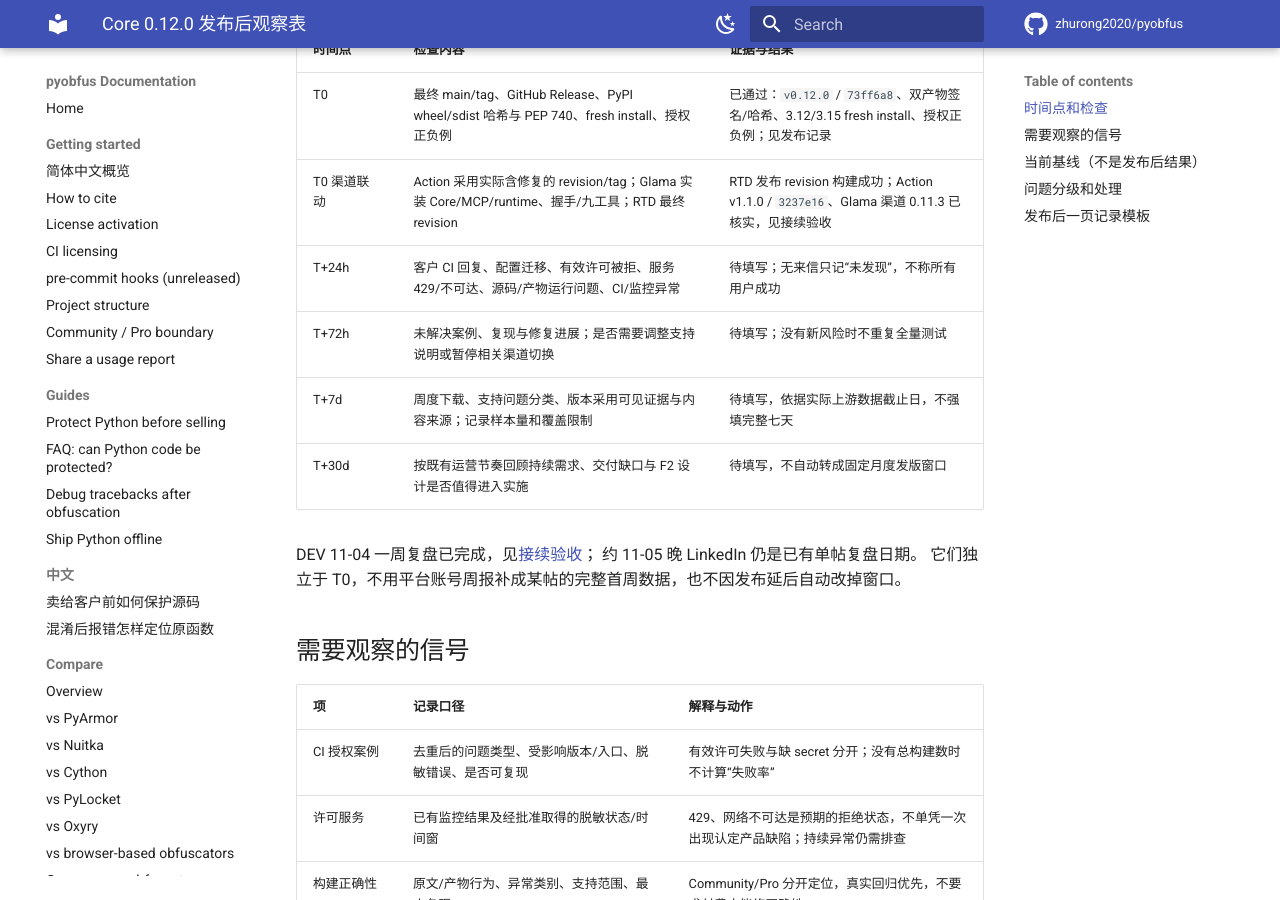
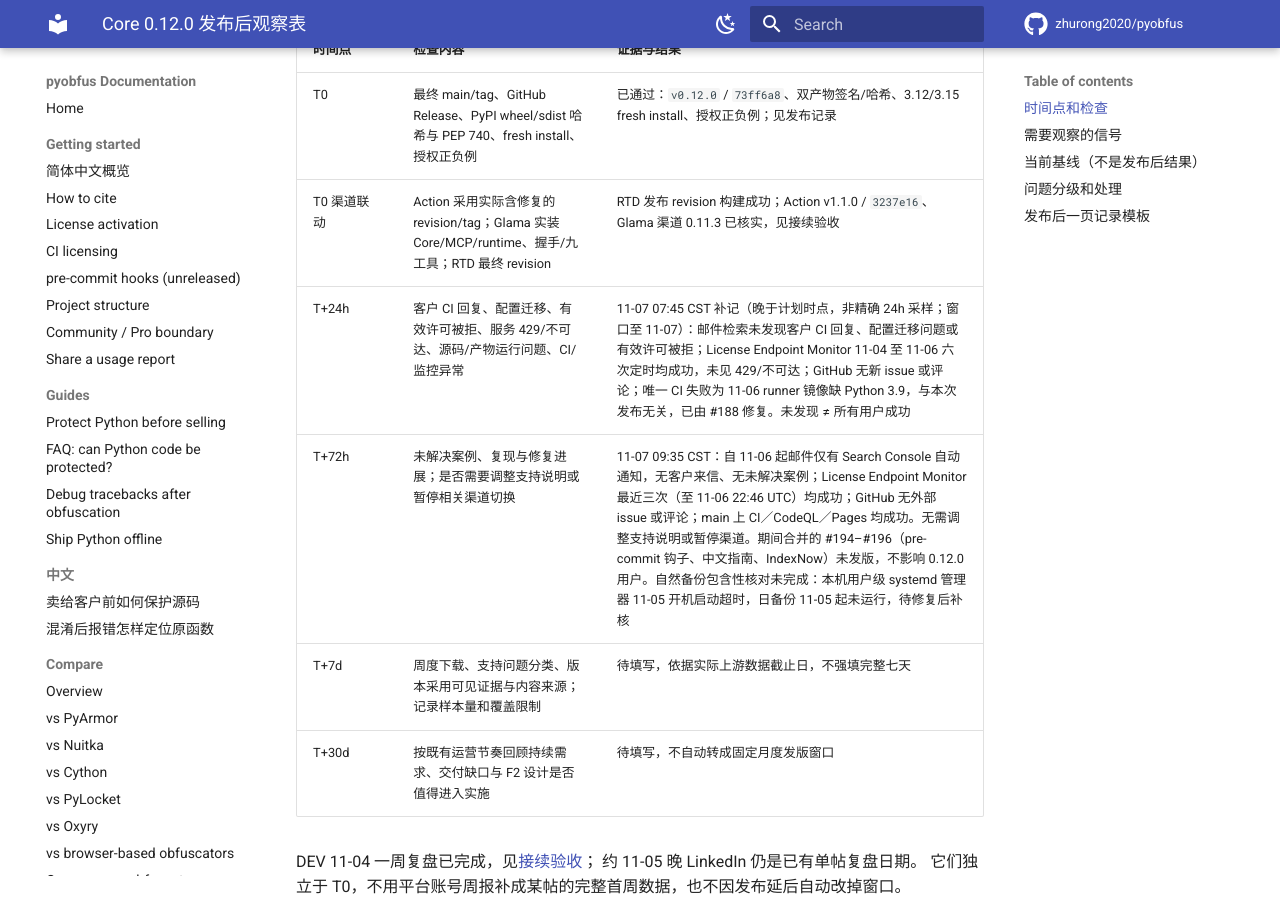
Before and after one commit to zhurong2020/pyobfus, an MkDocs documentation site: the page built from docs/CORE_012_POST_RELEASE_OBSERVATION.md, in a window 1280 px wide and 900 px high, scrolled down 346 px. Built offline with MkDocs 1.6.1 and Material for MkDocs 9.7.7, drawn with Linux system fonts in a browser that asks for light colours; comment, search, counter and statistics services are not loaded.

Commit message:
docs: record Core 0.12.0 T+24h and T+72h observations (#197)
Co-authored-by: Claude Opus 5.5 <noreply@anthropic.com>

```diff
--- a/docs/CORE_012_POST_RELEASE_OBSERVATION.md
+++ b/docs/CORE_012_POST_RELEASE_OBSERVATION.md
@@ -12,8 +12,8 @@ T0 指实际 PyPI 发布并完成基础核验的时间，记录 UTC 和 CST；
 |---|---|---|
 | T0 | 最终 main/tag、GitHub Release、PyPI wheel/sdist 哈希与 PEP 740、fresh install、授权正负例 | 已通过：`v0.12.0` / `73ff6a8`、双产物签名/哈希、3.12/3.15 fresh install、授权正负例；见发布记录 |
 | T0 渠道联动 | Action 采用实际含修复的 revision/tag；Glama 实装 Core/MCP/runtime、握手/九工具；RTD 最终 revision | RTD 发布 revision 构建成功；Action v1.1.0 / `3237e16`、Glama 渠道 0.11.3 已核实，见接续验收 |
-| T+24h | 客户 CI 回复、配置迁移、有效许可被拒、服务 429/不可达、源码/产物运行问题、CI/监控异常 | 待填写；无来信只记“未发现”，不称所有用户成功 |
-| T+72h | 未解决案例、复现与修复进展；是否需要调整支持说明或暂停相关渠道切换 | 待填写；没有新风险时不重复全量测试 |
+| T+24h | 客户 CI 回复、配置迁移、有效许可被拒、服务 429/不可达、源码/产物运行问题、CI/监控异常 | 11-07 07:45 CST 补记（晚于计划时点，非精确 24h 采样；窗口至 11-07）：邮件检索未发现客户 CI 回复、配置迁移问题或有效许可被拒；License Endpoint Monitor 11-04 至 11-06 六次定时均成功，未见 429/不可达；GitHub 无新 issue 或评论；唯一 CI 失败为 11-06 runner 镜像缺 Python 3.9，与本次发布无关，已由 #188 修复。未发现 ≠ 所有用户成功 |
+| T+72h | 未解决案例、复现与修复进展；是否需要调整支持说明或暂停相关渠道切换 | 11-07 09:35 CST：自 11-06 起邮件仅有 Search Console 自动通知，无客户来信、无未解决案例；License Endpoint Monitor 最近三次（至 11-06 22:46 UTC）均成功；GitHub 无外部 issue 或评论；main 上 CI／CodeQL／Pages 均成功。无需调整支持说明或暂停渠道。期间合并的 #194–#196（pre-commit 钩子、中文指南、IndexNow）未发版，不影响 0.12.0 用户。自然备份包含性核对未完成：本机用户级 systemd 管理器 11-05 开机启动超时，日备份 11-05 起未运行，待修复后补核 |
 | T+7d | 周度下载、支持问题分类、版本采用可见证据与内容来源；记录样本量和覆盖限制 | 待填写，依据实际上游数据截止日，不强填完整七天 |
 | T+30d | 按既有运营节奏回顾持续需求、交付缺口与 F2 设计是否值得进入实施 | 待填写，不自动转成固定月度发版窗口 |
 
```
Also changed, not shown: docs/CURRENT_PLAN_ZH.md (+5 -0 lines).
